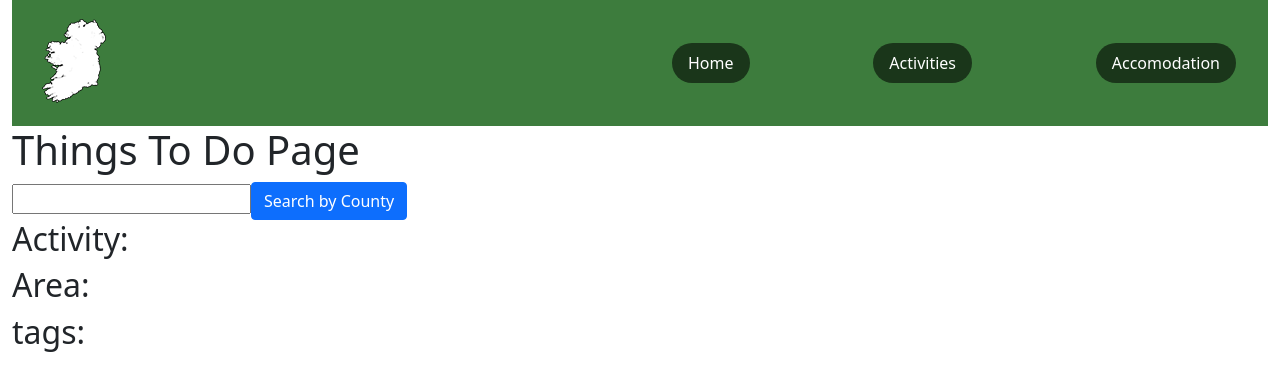
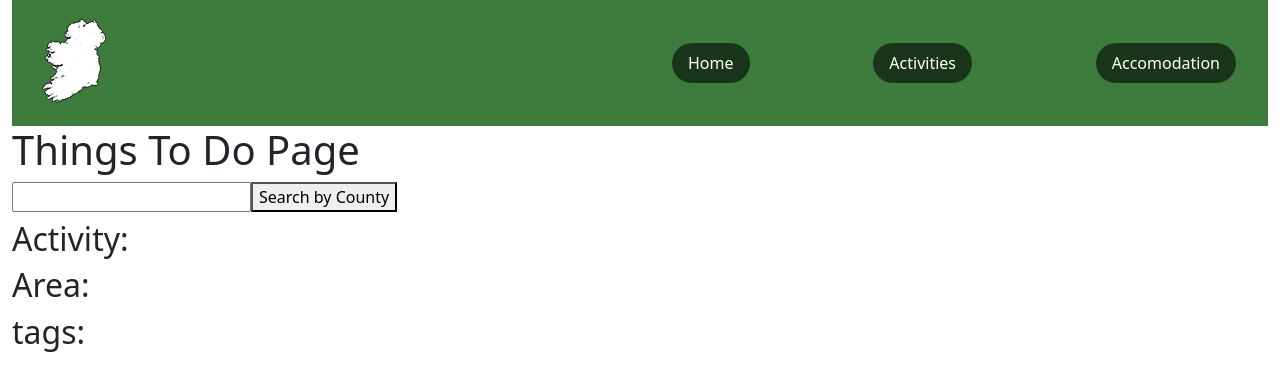
Before and after one commit to StevenMarron/travel-ireland-app, a React (Create React App) app: page /thingstodo in a window 1280 px wide. Shown: the top 390 px of the page. Built offline with nearby package versions, Linux system fonts and the light colour scheme.

Commit message:
added error for invalid input on activity API

```diff
--- a/src/components/ActivitiesAPI.js
+++ b/src/components/ActivitiesAPI.js
@@ -1,7 +1,6 @@
 import React from 'react'
-import {useState} from 'react'
+import {useState,} from 'react'
 import axios from 'axios'
-import Button from 'react-bootstrap/Button'
 import Activities from '../components/Activities'
 
 function ActivitiesAPI(){
@@ -18,35 +17,35 @@ function ActivitiesAPI(){
         e.preventDefault()
         var response = await axios.get("https://failteireland.azure-api.net/opendata-api/v1/activities?$filter=address/addressRegion eq '"+query+"'")
         setActivities([response.data])
+        if([response.data.count]>0){
+            setError("")
+        }else{
+            setError(query + " is not a valid County name")
+        }
         console.log([response.data])
     }
-
-//    if (!.getActivities.length)return<h1>LOADING RESULTS..</h1>
 
     return(
         <div>
             <div className="searchBar">
                 <input value={query} onChange={handleSearchCounty}/>
-                <Button className="figureButton" onClick={getActivities}>Search by County</Button>
+                <button className="figureButton" onClick={getActivities}>Search by County</button>
             </div>
 
+            <h1>{error}</h1>
             <div>
                 {activities.map(function(i, index){
                     return(
                         <div key={index}>
-                            <ul>
                             {i.results.map(function(j, index){
                                 return(
-                                    <li key={index}>
-                                        <Activities
+                                        <Activities key={index}
                                             name={i.results[index].name}
                                             location={i.results[index].address.addressLocality}
                                             tags={i.results[index].tags+","}
                                         />
-                                    </li>
                                 )
                             })}
-                             </ul>
                         </div>
                     )
                 })}
```
